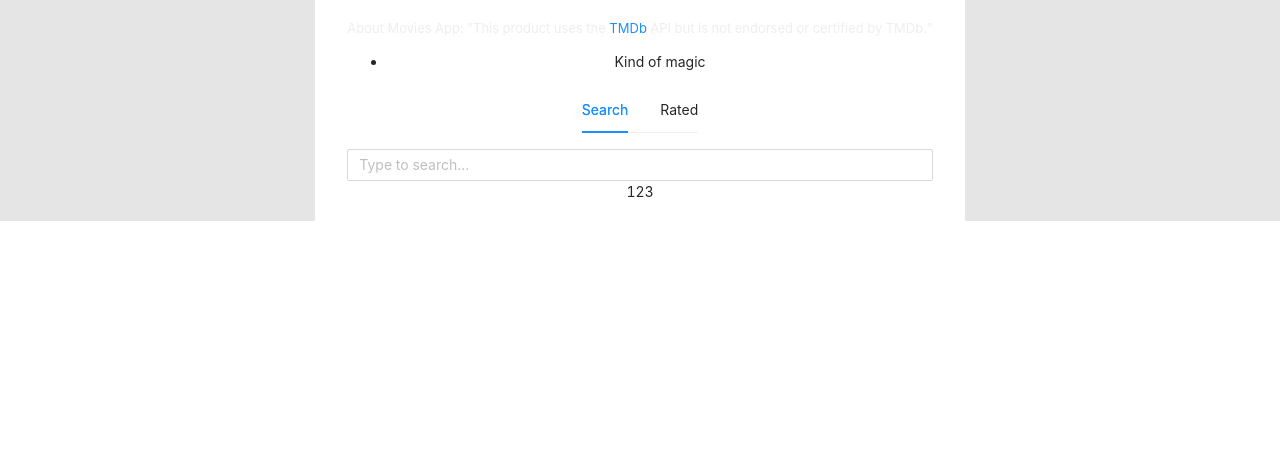
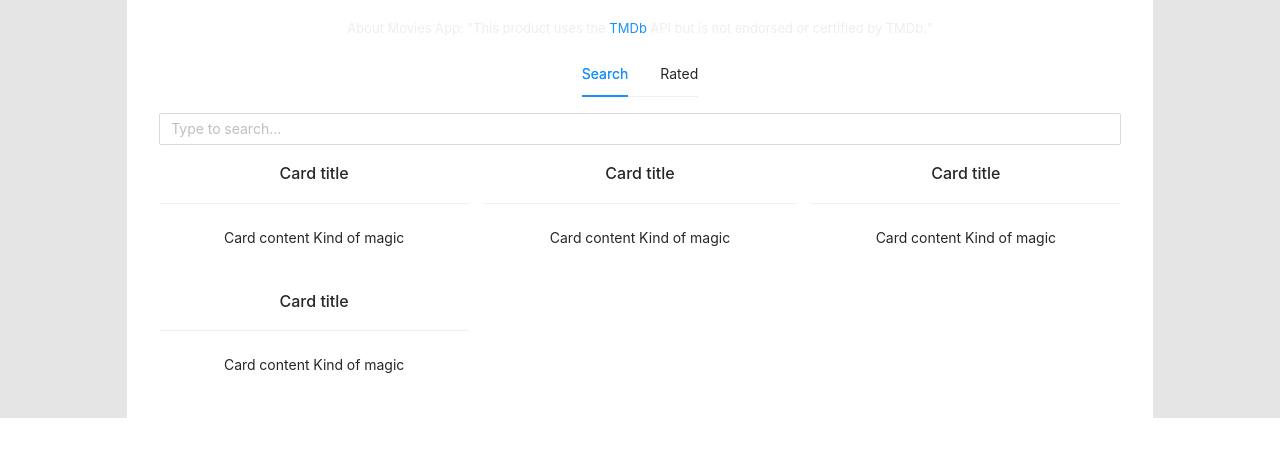
Before and after one commit to loginsan/movies, a React (Create React App) app: page / in a window 1280 px wide. Shown: the top 456 px of the page. Built offline with nearby package versions, Linux system fonts and the light colour scheme; no server answers.

Commit message:
try Col Row Card from antd

```diff
--- a/src/App.js
+++ b/src/App.js
@@ -24,11 +24,10 @@ class App extends Component {
           About Movies App: &quot;This product uses the <a href="https://www.themoviedb.org/">TMDb</a> API but is not
           endorsed or certified by TMDb.&quot;
         </p>
-        <SearchResults />
         <Tabs defaultActiveKey="1" onChange={callback} className="Tabs">
           <TabPane tab="Search" key="1">
             <Input placeholder="Type to search…" />
-            123
+            <SearchResults />
           </TabPane>
           <TabPane tab="Rated" key="2">
             Rated Pane (2) {activeTab === 'Search' ? null : '(active)'}
--- a/src/components/SearchResults/SearchResults.js
+++ b/src/components/SearchResults/SearchResults.js
@@ -1,19 +1,38 @@
 import React from 'react';
+import { Card, Col, Row } from 'antd';
 import TMDBService from '../../services/TMDBService';
 import TEST from '../../services/test';
 
 
 const SearchResults = () => {
-  const searchResultsList = [<li key='m1'>{TEST}</li>];
+  const searchResultsList = [
+  (<Col span={8} key="m1">
+    <Card title="Card title" bordered={false}>
+      Card content {TEST}
+    </Card>
+  </Col>), (<Col span={8} key="m2">
+    <Card title="Card title" bordered={false}>
+      Card content {TEST}
+    </Card>
+  </Col>), (<Col span={8} key="m3">
+    <Card title="Card title" bordered={false}>
+      Card content {TEST}
+    </Card>
+  </Col>), (<Col span={8} key="m4">
+    <Card title="Card title" bordered={false}>
+      Card content {TEST}
+    </Card>
+  </Col>)
+  ];
 
   const mdb = new TMDBService();
   mdb.getMovies('future').then((body) => {
     console.log(body.results);
   });
 
-  return (<ul className="searchResults">
+  return (<Row gutter={16}>
     {searchResultsList}
-  </ul>)
+  </Row>)
 }
 
 export default SearchResults;
```
